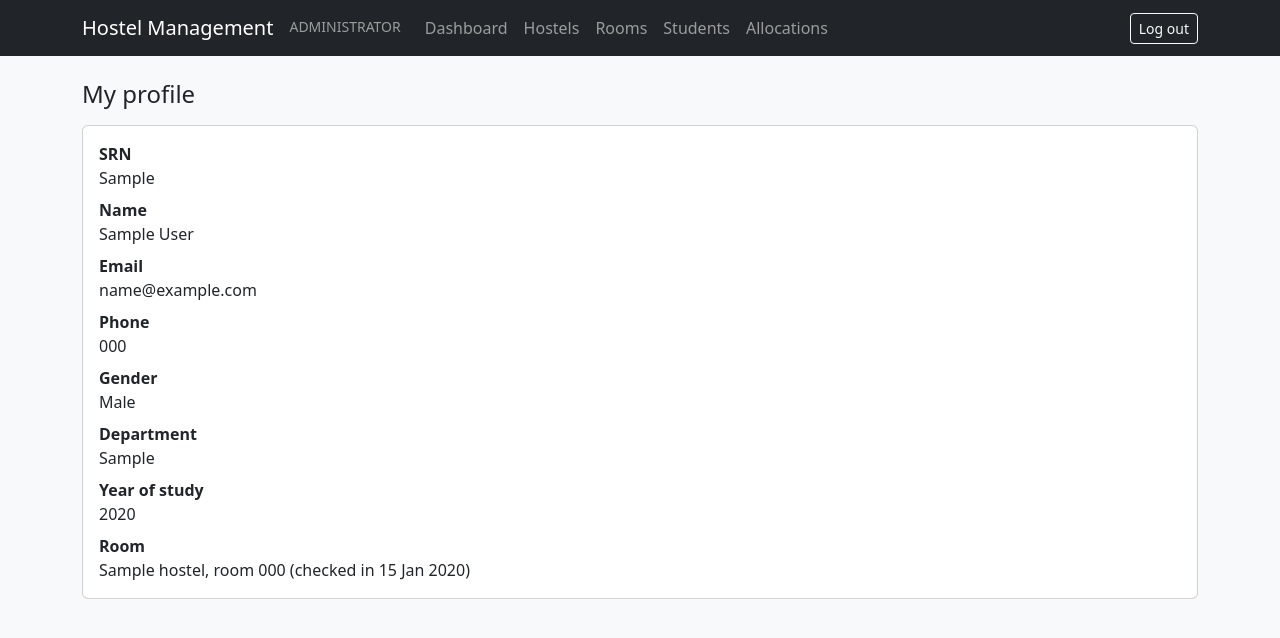
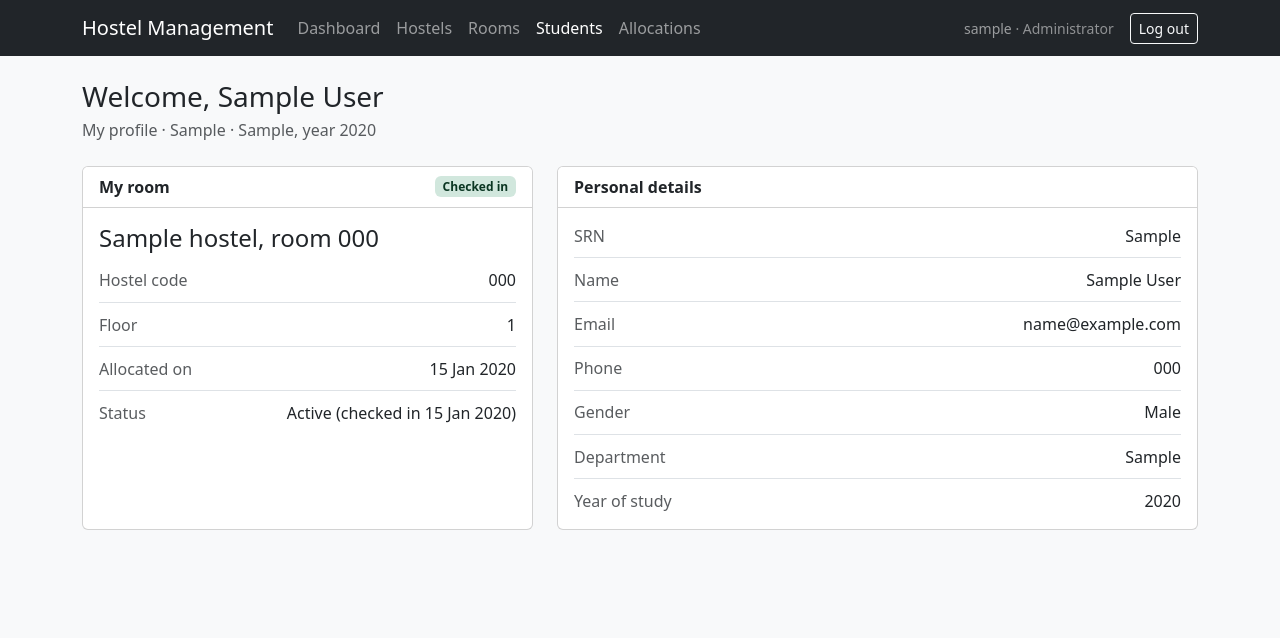
Before and after one commit to SoftwareEngineering-Mini-Project/Hostel_Management_System, a Django app: page /student/home/ in a window 1280 px wide. Shown: the top 638 px of the page. Run offline with Django 5.2, Linux system fonts and the light colour scheme; a user stored in the database is signed in; tables that the repository leaves empty hold one stand-in row (values such as "Sample post").

Commit message:
Add student home room card and tidy page layout

```diff
--- a/templates/base.html
+++ b/templates/base.html
@@ -5,40 +5,61 @@
   <meta name="viewport" content="width=device-width, initial-scale=1">
   <title>{% block title %}Hostel Management System{% endblock %}</title>
   <link rel="stylesheet" href="https://cdn.jsdelivr.net/npm/bootstrap@5.3.3/dist/css/bootstrap.min.css">
+  <style>
+    .navbar .nav-link.active { color: #fff; font-weight: 500; }
+    .card-header { background: #fff; font-weight: 600; }
+    .detail-row { display: flex; justify-content: space-between; gap: 1rem; padding: .6rem 0; border-bottom: 1px solid var(--bs-border-color); }
+    .detail-row:last-child { border-bottom: 0; padding-bottom: 0; }
+    .detail-row:first-child { padding-top: 0; }
+    .detail-row dt { font-weight: 400; color: var(--bs-secondary-color); }
+    .detail-row dd { margin: 0; text-align: right; overflow-wrap: anywhere; }
+  </style>
 </head>
 <body class="bg-light">
+{% with ns=request.resolver_match.namespace url_name=request.resolver_match.url_name %}
 <nav class="navbar navbar-expand-lg navbar-dark bg-dark mb-4">
   <div class="container">
     <a class="navbar-brand" href="{% url 'home' %}">Hostel Management</a>
     {% if user.is_authenticated %}
+    <button class="navbar-toggler" type="button" data-bs-toggle="collapse" data-bs-target="#main-nav"
+            aria-controls="main-nav" aria-expanded="false" aria-label="Toggle navigation">
+      <span class="navbar-toggler-icon"></span>
+    </button>
+    <div class="collapse navbar-collapse" id="main-nav">
       <div class="navbar-nav me-auto">
         {% if user.is_staff %}
-        <span class="navbar-text text-uppercase small me-3">Administrator</span>
-        <a class="nav-link" href="{% url 'dashboard:summary' %}">Dashboard</a>
-        <a class="nav-link" href="{% url 'hostels:list' %}">Hostels</a>
-        <a class="nav-link" href="{% url 'rooms:list' %}">Rooms</a>
-        <a class="nav-link" href="{% url 'students:list' %}">Students</a>
-        <a class="nav-link" href="{% url 'allocations:list' %}">Allocations</a>
+          <a class="nav-link{% if ns == 'dashboard' %} active{% endif %}" href="{% url 'dashboard:summary' %}">Dashboard</a>
+          <a class="nav-link{% if ns == 'hostels' %} active{% endif %}" href="{% url 'hostels:list' %}">Hostels</a>
+          <a class="nav-link{% if ns == 'rooms' %} active{% endif %}" href="{% url 'rooms:list' %}">Rooms</a>
+          <a class="nav-link{% if ns == 'students' %} active{% endif %}" href="{% url 'students:list' %}">Students</a>
+          <a class="nav-link{% if ns == 'allocations' %} active{% endif %}" href="{% url 'allocations:list' %}">Allocations</a>
         {% else %}
-        <span class="navbar-text text-uppercase small me-3">Student</span>
-        <a class="nav-link" href="{% url 'students:my_profile' %}">My profile</a>
-        <a class="nav-link" href="{% url 'rooms:list' %}">Room availability</a>
+          <a class="nav-link{% if url_name == 'my_profile' %} active{% endif %}" href="{% url 'students:my_profile' %}">My profile</a>
+          <a class="nav-link{% if ns == 'rooms' %} active{% endif %}" href="{% url 'rooms:list' %}">Room availability</a>
         {% endif %}
       </div>
-    <form method="post" action="{% url 'logout' %}" class="d-flex">
+      <div class="d-flex align-items-center gap-3">
+        <span class="navbar-text small">
+          {{ user.get_username }} <span class="text-white-50">· {% if user.is_staff %}Administrator{% else %}Student{% endif %}</span>
+        </span>
+        <form method="post" action="{% url 'logout' %}">
           {% csrf_token %}
           <button class="btn btn-outline-light btn-sm" type="submit">Log out</button>
         </form>
+      </div>
+    </div>
     {% else %}
     <a class="btn btn-outline-light btn-sm" href="{% url 'login' %}">Log in</a>
     {% endif %}
   </div>
 </nav>
-<main class="container">
+{% endwith %}
+<main class="container pb-5">
   {% for message in messages %}
     <div class="alert alert-{% if message.tags == 'error' %}danger{% else %}{{ message.tags|default:'info' }}{% endif %}">{{ message }}</div>
   {% endfor %}
   {% block content %}{% endblock %}
 </main>
+<script src="https://cdn.jsdelivr.net/npm/bootstrap@5.3.3/dist/js/bootstrap.bundle.min.js"></script>
 </body>
 </html>
--- a/templates/students/_student_fields.html
+++ b/templates/students/_student_fields.html
@@ -1,11 +1,20 @@
-<dl class="card card-body bg-white">
-  <dt>SRN</dt><dd>{{ student.srn }}</dd>
-  <dt>Name</dt><dd>{{ student.name }}</dd>
-  <dt>Email</dt><dd>{{ student.email }}</dd>
-  <dt>Phone</dt><dd>{{ student.phone }}</dd>
-  <dt>Gender</dt><dd>{{ student.get_gender_display }}</dd>
-  <dt>Department</dt><dd>{{ student.department }}</dd>
-  <dt>Year of study</dt><dd>{{ student.year_of_study }}</dd>
-  <dt>Room</dt>
-  <dd class="mb-0">{% if allocation %}{{ allocation.room.hostel.name }}, room {{ allocation.room.room_number }}{% if allocation.checked_in_on %} (checked in {{ allocation.checked_in_on|date:"d M Y" }}){% else %} (not checked in){% endif %}{% else %}No room allocated yet{% endif %}</dd>
-</dl>
+<div class="card h-100">
+  <div class="card-header">Personal details</div>
+  <div class="card-body">
+    <dl class="mb-0">
+      <div class="detail-row"><dt>SRN</dt><dd>{{ student.srn }}</dd></div>
+      <div class="detail-row"><dt>Name</dt><dd>{{ student.name }}</dd></div>
+      <div class="detail-row"><dt>Email</dt><dd>{{ student.email }}</dd></div>
+      <div class="detail-row"><dt>Phone</dt><dd>{{ student.phone }}</dd></div>
+      <div class="detail-row"><dt>Gender</dt><dd>{{ student.get_gender_display }}</dd></div>
+      <div class="detail-row"><dt>Department</dt><dd>{{ student.department }}</dd></div>
+      <div class="detail-row"><dt>Year of study</dt><dd>{{ student.year_of_study }}</dd></div>
+      {% if show_room %}
+        <div class="detail-row">
+          <dt>Room</dt>
+          <dd>{% if allocation %}{{ allocation.room.hostel.name }}, room {{ allocation.room.room_number }}{% if allocation.checked_in_on %} (checked in {{ allocation.checked_in_on|date:"d M Y" }}){% else %} (not checked in){% endif %}{% else %}No room allocated yet{% endif %}</dd>
+        </div>
+      {% endif %}
+    </dl>
+  </div>
+</div>
--- a/templates/students/my_profile.html
+++ b/templates/students/my_profile.html
@@ -1,10 +1,51 @@
 {% extends 'base.html' %}
 {% block title %}My profile{% endblock %}
 {% block content %}
-<h1 class="h4 mb-3">My profile</h1>
 {% if student %}
-  {% include 'students/_student_fields.html' %}
+<div class="mb-4">
+  <h1 class="h3 mb-1">Welcome, {{ student.name }}</h1>
+  <p class="text-muted mb-0">My profile · {{ student.srn }} · {{ student.department }}, year {{ student.year_of_study }}</p>
+</div>
+<div class="row g-4">
+  <div class="col-lg-5">
+    {# HMS-F-012: the student's allocation card (hostel, room, status) or "No room allocated yet". #}
+    <div class="card h-100">
+      <div class="card-header d-flex justify-content-between align-items-center">
+        My room
+        {% if allocation %}
+          {% if allocation.checked_in_on %}
+            <span class="badge bg-success-subtle text-success-emphasis">Checked in</span>
+          {% else %}
+            <span class="badge bg-warning-subtle text-warning-emphasis">Awaiting check-in</span>
+          {% endif %}
+        {% endif %}
+      </div>
+      <div class="card-body">
+        {% if allocation %}
+          <p class="h4 mb-3">{{ allocation.room.hostel.name }}, room {{ allocation.room.room_number }}</p>
+          <dl class="mb-0">
+            <div class="detail-row"><dt>Hostel code</dt><dd>{{ allocation.room.hostel.code }}</dd></div>
+            <div class="detail-row"><dt>Floor</dt><dd>{{ allocation.room.floor }}</dd></div>
+            <div class="detail-row"><dt>Allocated on</dt><dd>{{ allocation.created_at|date:"d M Y" }}</dd></div>
+            <div class="detail-row">
+              <dt>Status</dt>
+              <dd>{{ allocation.get_status_display }} {% if allocation.checked_in_on %}(checked in {{ allocation.checked_in_on|date:"d M Y" }}){% else %}(not checked in){% endif %}</dd>
+            </div>
+          </dl>
+        {% else %}
+          <p class="h5 mb-2">No room allocated yet</p>
+          <p class="text-muted mb-3">The hostel office will allocate you a room. Meanwhile you can check which rooms have free beds.</p>
+          <a class="btn btn-outline-primary btn-sm" href="{% url 'rooms:list' %}">View room availability</a>
+        {% endif %}
+      </div>
+    </div>
+  </div>
+  <div class="col-lg-7">
+    {% include 'students/_student_fields.html' with show_room=False %}
+  </div>
+</div>
 {% else %}
-  <div class="alert alert-warning">No student record is linked to your account. Please contact the hostel office.</div>
+<h1 class="h3 mb-3">My profile</h1>
+<div class="alert alert-warning">No student record is linked to your account. Please contact the hostel office.</div>
 {% endif %}
 {% endblock %}
--- a/templates/students/student_detail.html
+++ b/templates/students/student_detail.html
@@ -9,5 +9,5 @@
     <a class="btn btn-link btn-sm" href="{% url 'students:list' %}">Back to students</a>
   </div>
 </div>
-{% include 'students/_student_fields.html' %}
+{% include 'students/_student_fields.html' with show_room=True %}
 {% endblock %}
```
Lines whose indentation alone changed are shown as unchanged.
